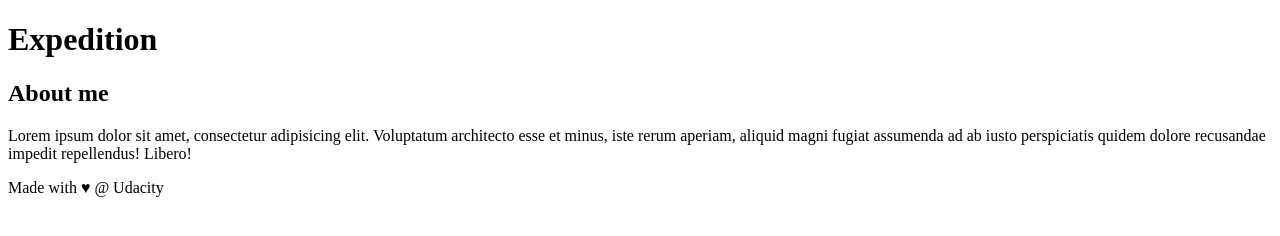
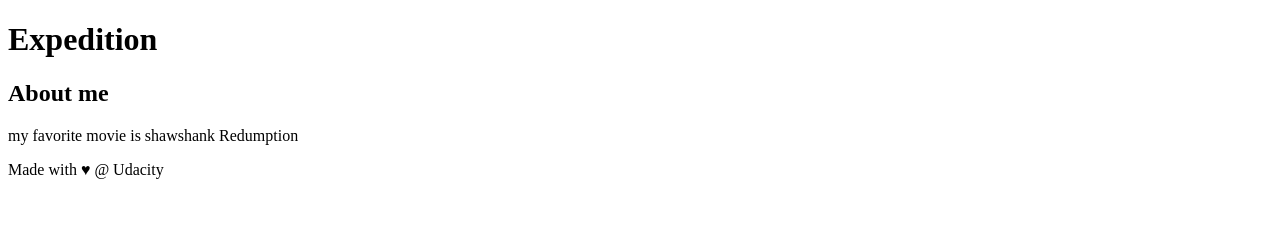
Before and after one commit to amusameh/my-repo-tut, a plain HTML site: page index.html in a window 1280 px wide. Drawn offline with Linux system fonts and the light colour scheme.

Commit message:
Update the sidebar with favorite movie

```diff
--- a/index.html
+++ b/index.html
@@ -23,7 +23,7 @@
 
     <aside>
         <h2>About me</h2>
-        <p>Lorem ipsum dolor sit amet, consectetur adipisicing elit. Voluptatum architecto esse et minus, iste rerum aperiam, aliquid magni fugiat assumenda ad ab iusto perspiciatis quidem dolore recusandae impedit repellendus! Libero!</p>
+        <p>my favorite movie is shawshank Redumption</p>
     </aside>
 
     <!-- start a new content -->
```
